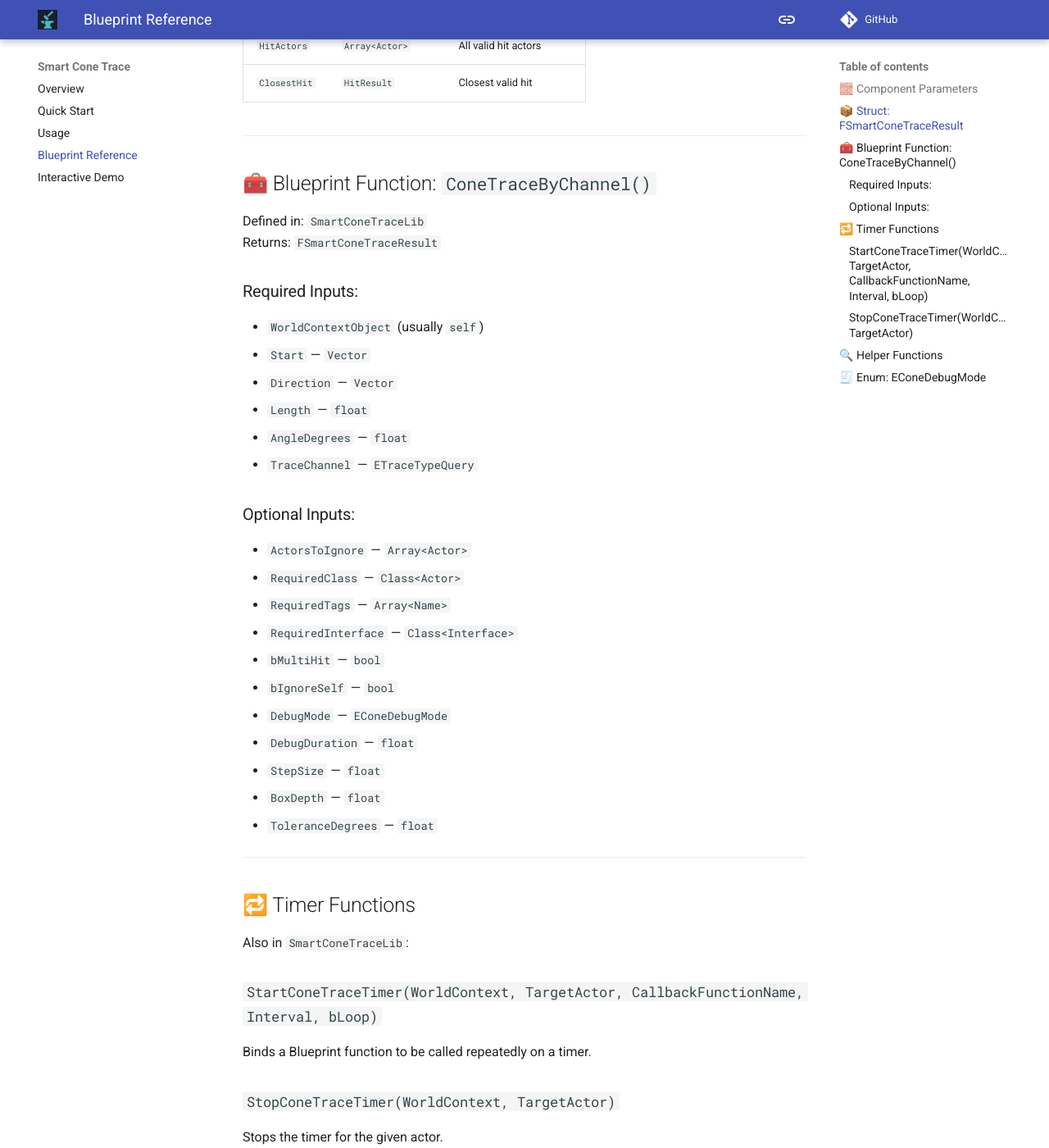
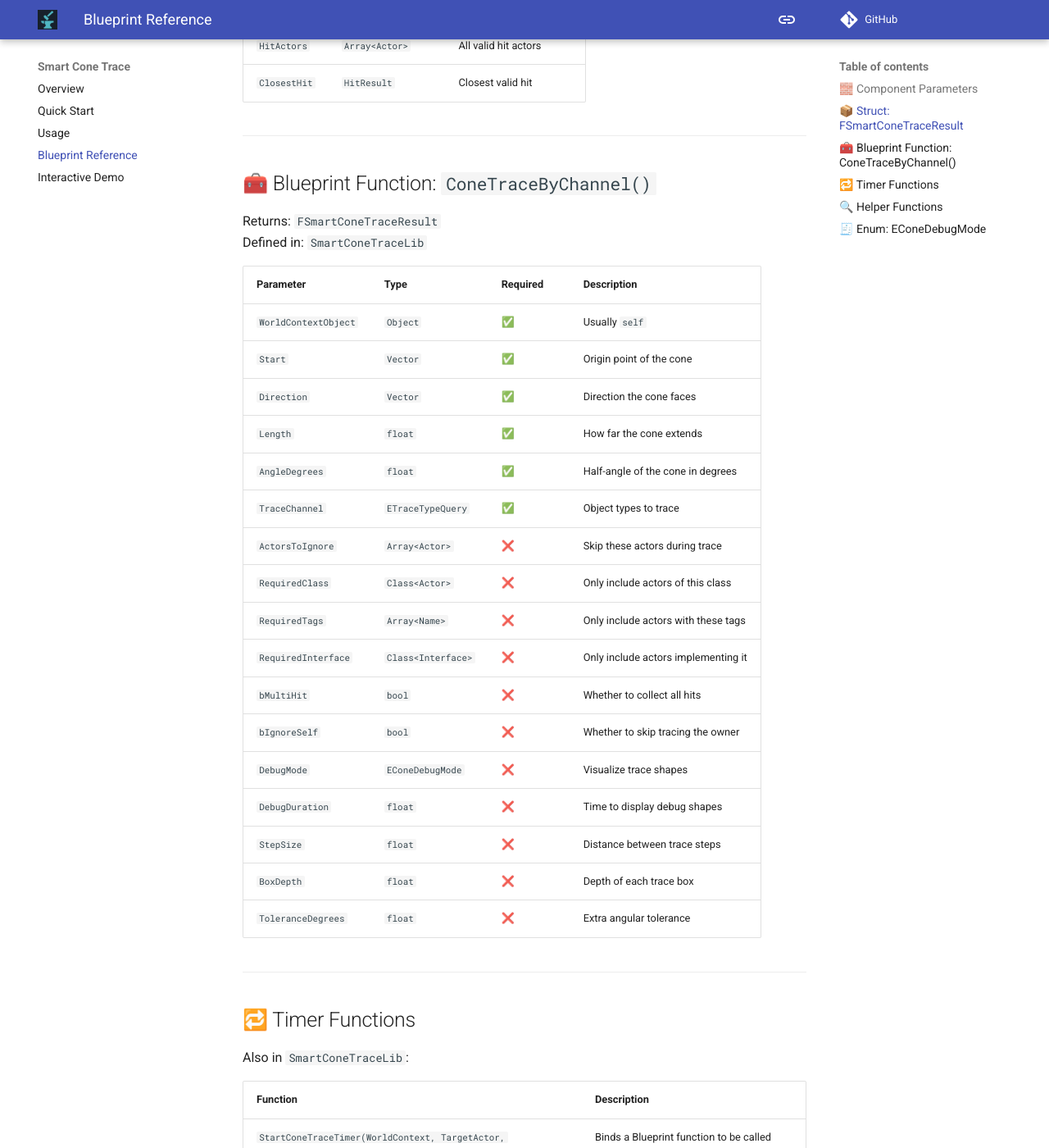
Before and after one commit to george-shilovsky/quickforge-docs, an MkDocs documentation site: the page built from docs/SmartConeTrace/reference.md, in a window 1280 px wide and 1400 px high, scrolled down 1431 px. Shown: the whole window at 82% size. Built offline with MkDocs 1.6.1 and Material for MkDocs 9.7.7, drawn with Linux system fonts in a browser that asks for light colours; comment, search, counter and statistics services are not loaded; some of the changed text lies outside the part shown.

Commit message:
Update reference.md

```diff
--- a/docs/SmartConeTrace/reference.md
+++ b/docs/SmartConeTrace/reference.md
@@ -13,7 +13,7 @@ This is a complete reference for all parameters, structures, functions, and enum
 | `AngleDegrees`           | `float`                | `40.0`      |
 | `TraceChannel`           | `ETraceTypeQuery`      | `TraceTypeQuery1` |
 | `ActorsToIgnore`         | `Array<Actor>`         | `[]`        |
-|                          |                        |             | > ℹ️ Only accepts actors already placed in the level. [More info](usage.md#ℹ️-about-actorstoignore)
+|                          |                        |             | > ℹ️ Only accepts actors already placed in the level. [More info](usage.md#about-actorstoignore)
 | `RequiredClass`          | `Class<Actor>`         | `None`      |
 | `RequiredTags`           | `Array<Name>`          | `[]`        |
 | `RequiredInterface`      | `Class<Interface>`     | `None`      |
@@ -41,29 +41,28 @@ This is a complete reference for all parameters, structures, functions, and enum
 
 ## 🧰 Blueprint Function: `ConeTraceByChannel()`
 
+Returns: `FSmartConeTraceResult`
 Defined in: `SmartConeTraceLib`
-Returns: `FSmartConeTraceResult`
 
-### Required Inputs:
-- `WorldContextObject` (usually `self`)
-- `Start` — `Vector`
-- `Direction` — `Vector`
-- `Length` — `float`
-- `AngleDegrees` — `float`
-- `TraceChannel` — `ETraceTypeQuery`
-
-### Optional Inputs:
-- `ActorsToIgnore` — `Array<Actor>`
-- `RequiredClass` — `Class<Actor>`
-- `RequiredTags` — `Array<Name>`
-- `RequiredInterface` — `Class<Interface>`
-- `bMultiHit` — `bool`
-- `bIgnoreSelf` — `bool`
-- `DebugMode` — `EConeDebugMode`
-- `DebugDuration` — `float`
-- `StepSize` — `float`
-- `BoxDepth` — `float`
-- `ToleranceDegrees` — `float`
+| Parameter             | Type                    | Required | Description                         |
+|-----------------------|-------------------------|----------|-------------------------------------|
+| `WorldContextObject`  | `Object`                | ✅       | Usually `self`                      |
+| `Start`               | `Vector`                | ✅       | Origin point of the cone            |
+| `Direction`           | `Vector`                | ✅       | Direction the cone faces            |
+| `Length`              | `float`                 | ✅       | How far the cone extends            |
+| `AngleDegrees`        | `float`                 | ✅       | Half-angle of the cone in degrees   |
+| `TraceChannel`        | `ETraceTypeQuery`       | ✅       | Object types to trace               |
+| `ActorsToIgnore`      | `Array<Actor>`          | ❌       | Skip these actors during trace      |
+| `RequiredClass`       | `Class<Actor>`          | ❌       | Only include actors of this class   |
+| `RequiredTags`        | `Array<Name>`           | ❌       | Only include actors with these tags |
+| `RequiredInterface`   | `Class<Interface>`      | ❌       | Only include actors implementing it |
+| `bMultiHit`           | `bool`                  | ❌       | Whether to collect all hits         |
+| `bIgnoreSelf`         | `bool`                  | ❌       | Whether to skip tracing the owner   |
+| `DebugMode`           | `EConeDebugMode`        | ❌       | Visualize trace shapes              |
+| `DebugDuration`       | `float`                 | ❌       | Time to display debug shapes        |
+| `StepSize`            | `float`                 | ❌       | Distance between trace steps        |
+| `BoxDepth`            | `float`                 | ❌       | Depth of each trace box             |
+| `ToleranceDegrees`    | `float`                 | ❌       | Extra angular tolerance             |
 
 ---
 
@@ -71,28 +70,24 @@ Returns: `FSmartConeTraceResult`
 
 Also in `SmartConeTraceLib`:
 
-### `StartConeTraceTimer(WorldContext, TargetActor, CallbackFunctionName, Interval, bLoop)`
-Binds a Blueprint function to be called repeatedly on a timer.
-
-### `StopConeTraceTimer(WorldContext, TargetActor)`
-Stops the timer for the given actor.
+| Function | Description |
+|---------|-------------|
+| `StartConeTraceTimer(WorldContext, TargetActor, CallbackFunctionName, Interval, bLoop)` | Binds a Blueprint function to be called repeatedly on a timer. |
+| `StopConeTraceTimer(WorldContext, TargetActor)` | Stops the timer for the given actor. |
 
 ---
 
 ## 🔍 Helper Functions
 
-Return values are based on `FSmartConeTraceResult`.
+All helper functions work with the `FSmartConeTraceResult` struct.
 
-| Function                         | Return Type     | Description                        |
-|----------------------------------|------------------|------------------------------------|
-| `GetClosestHitActor(Result)`     | `Actor`          | Returns the closest hit actor      |
-| `GetFirstValidHitActor(Result)`  | `Actor`          | Returns the first hit actor        |
-| `WasActorHit(Result, Actor)`     | `bool`           | `true` if that actor was hit       |
-| `IsValidHit(Result)`             | `bool`           | `true` if any valid hit exists     |
+| Function                          | Return Type     | Description                        |
+|-----------------------------------|------------------|------------------------------------|
+| `GetClosestHitActor(Result)`      | `Actor`          | Returns the closest hit actor      |
+| `GetFirstValidHitActor(Result)`   | `Actor`          | Returns the first hit actor        |
+| `WasActorHit(Result, Actor)`      | `bool`           | `true` if that actor was hit       |
+| `IsValidHit(Result)`              | `bool`           | `true` if any valid hit exists     |
 | `GetHitActorsByClass(Result, Class)` | `Array<Actor>` | Filters hit actors by class        |
-
-![Blueprint calling GetClosestHitActor](images/usage_SCREENSHOT_6.png)
-*Helper functions available in Blueprint for working with Smart Cone Trace results.*
 
 ---
 
```
